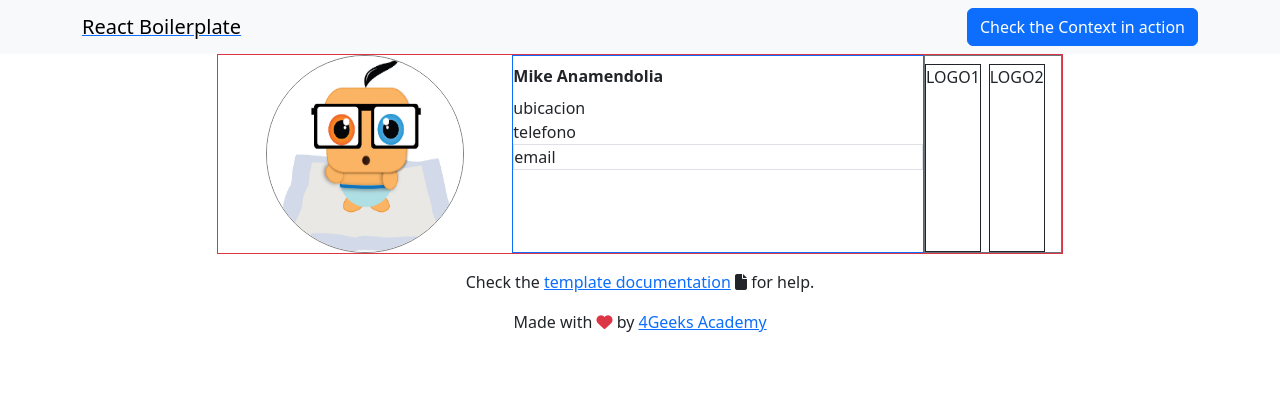
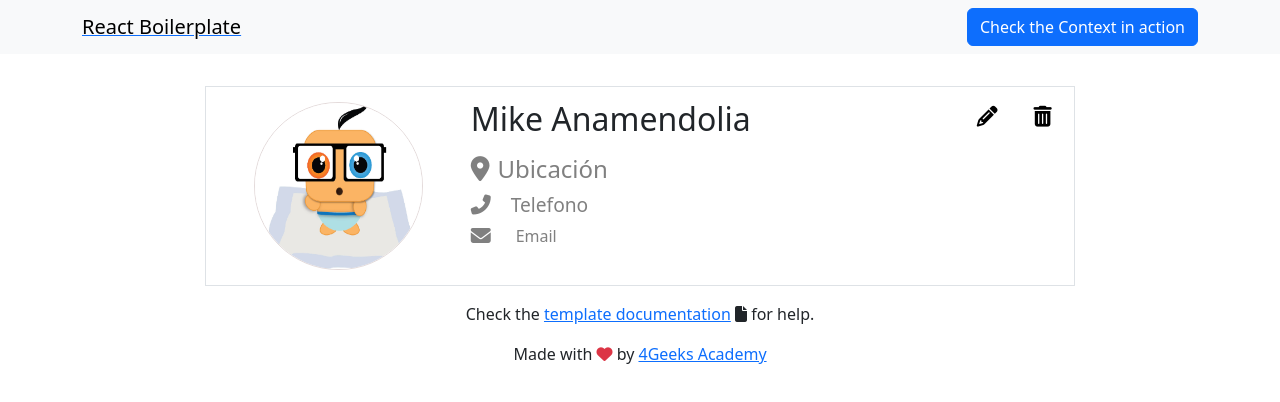
Before and after one commit to 4GeeksAcademy/yizazz-contact-list, a React (Vite) app: page /card in a window 1280 px wide. Shown: the top 402 px of the page. Built offline with nearby package versions, Linux system fonts and the light colour scheme.

Commit message:
Card lista

```diff
--- a/index.html
+++ b/index.html
@@ -1,16 +1,26 @@
 <!doctype html>
 <html lang="en">
+
 <head>
   <meta charset="UTF-8" />
   <link rel="icon" type="icon" href="/4geeks.ico" />
-    <link href="https://cdn.jsdelivr.net/npm/bootstrap@5.3.2/dist/css/bootstrap.min.css" rel="stylesheet" integrity="sha384-T3c6CoIi6uLrA9TneNEoa7RxnatzjcDSCmG1MXxSR1GAsXEV/Dwwykc2MPK8M2HN" crossorigin="anonymous">
-    <link rel="stylesheet" href="https://cdnjs.cloudflare.com/ajax/libs/font-awesome/6.5.2/css/all.min.css" integrity="sha512-SnH5WK+bZxgPHs44uWIX+LLJAJ9/2PkPKZ5QiAj6Ta86w+fsb2TkcmfRyVX3pBnMFcV7oQPJkl9QevSCWr3W6A==" crossorigin="anonymous" referrerpolicy="no-referrer" />
+  <link href="https://cdn.jsdelivr.net/npm/bootstrap@5.3.2/dist/css/bootstrap.min.css" rel="stylesheet"
+    integrity="sha384-T3c6CoIi6uLrA9TneNEoa7RxnatzjcDSCmG1MXxSR1GAsXEV/Dwwykc2MPK8M2HN" crossorigin="anonymous">
+  <link rel="stylesheet" href="https://cdnjs.cloudflare.com/ajax/libs/font-awesome/6.5.2/css/all.min.css"
+    integrity="sha512-SnH5WK+bZxgPHs44uWIX+LLJAJ9/2PkPKZ5QiAj6Ta86w+fsb2TkcmfRyVX3pBnMFcV7oQPJkl9QevSCWr3W6A=="
+    crossorigin="anonymous" referrerpolicy="no-referrer" />
   <meta name="viewport" content="width=device-width, initial-scale=1.0" />
   <title>Hello Rigo</title>
+  <script src="https://kit.fontawesome.com/82f081d3d1.js" crossorigin="anonymous"></script>
 </head>
+
 <body>
   <div id="root"></div>
   <script type="module" src="/src/main.jsx"></script>
-    <script src="https://cdn.jsdelivr.net/npm/bootstrap@5.3.2/dist/js/bootstrap.bundle.min.js" integrity="sha384-C6RzsynM9kWDrMNeT87bh95OGNyZPhcTNXj1NW7RuBCsyN/o0jlpcV8Qyq46cDfL" crossorigin="anonymous"></script>
+  <script src="https://cdn.jsdelivr.net/npm/bootstrap@5.3.2/dist/js/bootstrap.bundle.min.js"
+    integrity="sha384-C6RzsynM9kWDrMNeT87bh95OGNyZPhcTNXj1NW7RuBCsyN/o0jlpcV8Qyq46cDfL"
+    crossorigin="anonymous"></script>
+
 </body>
+
 </html>
--- a/src/components/AddContact.jsx
+++ b/src/components/AddContact.jsx
@@ -0,0 +1,7 @@
+export const AddContact =()=>{
+    return(
+        <>
+
+        </>
+    )
+}
--- a/src/components/Card.jsx
+++ b/src/components/Card.jsx
@@ -5,34 +5,36 @@ export const Card = () => {
         <>
             <div className="row justify-content-center">
                 <div className="col-12 col-md-8">
-                    <div id="container-card" className="border border-danger">
+                    <div className="row">
+                        <div id="container-card" className="border">
                             <img id="img-card" src={imagen} alt="imagen rigo" />
-                        <div id="info-card" className="border border-primary">
-                            <div className="fw-bold pt-2">
+                            <div id="info-card" className="">
+                                <div className="name pt-2">
                                     Mike Anamendolia
                                 </div>
-                            <div className="pt-2">
-                                ubicacion
+                                <div className="location-logo pt-2">
+                                    <i id="location" class="fa-solid fa-location-dot"></i>
+                                    <div className="location">Ubicación</div>
                                 </div>
-                            <div className="">
-                                telefono
+                                <div className="phone-logo mt-1">
+                                    <i id="phone" class="fa-solid fa-phone-flip"></i><div className="phone">Telefono</div>
                                 </div>
-                            <div className="border">
-                                email
+                                <div className="email-logo mt-1">
+                                    <i id="email" class="fa-solid fa-envelope"></i><div className="email">Email</div>
                                 </div>
                             </div>
-                        <div id="logos-card" className="border border-secondary">
-                            <div id="logo-1" className="border border-dark me-2 mt-2">
-                                LOGO1
+                            <div id="logos-card" className="">
+                                <div id="logo-1" className=" me-4 mt-2">
+                                   <button id="pencil-button"><i id="pencil" class="fa-solid fa-pencil"></i></button>
                                 </div>
-                            <div id="logo-2" className="border border-dark me-3 mt-2">
-                                LOGO2
+                                <div id="logo-2" className="me-3 mt-2">
+                                    <button id="trash-button"><i id="trash" class="fa-solid fa-trash-can"></i></button>
                                 </div>
                             </div>
 
                         </div>
                     </div>
-
+                </div>
             </div>
         </>
     )
--- a/src/index.css
+++ b/src/index.css
@@ -1,8 +1,7 @@
 #img-card {
     border-radius: 50%;
-    border: 1px solid grey;
-    width: fit-content;
-    height: 100%;
+    border: 1px solid rgb(228, 219, 219);
+    height: 85%;
     aspect-ratio: 1/1;
     margin: 1rem;
     margin-left: 3rem;
@@ -10,6 +9,7 @@
 }
 
 #container-card {
+    margin-top: 2rem;
     display: flex;
     align-items: center;
     justify-content: space-between;
@@ -17,11 +17,20 @@
     padding: 0;
 }
 
+#pencil-button {
+    background-color: white;
+    border: none;
+}
+
+#trash-button {
+    background-color: white;
+    border: none;
+}
+
 #info-card {
     height: 100%;
     width: 100%;
     flex-grow: 1;
-
 }
 
 #logos-card {
@@ -30,3 +39,67 @@
     height: 100%;
 
 }
+
+#email {
+    font-size: 20px;
+    color: grey;
+}
+
+#location {
+    font-size: 25px;
+    color: grey;
+}
+
+#phone {
+    font-size: 20px;
+    color: grey;
+}
+
+.location-logo {
+    display: flex;
+    align-items: center;
+    color: grey;
+}
+
+.name {
+    padding: none;
+    font-weight: lighter;
+    font-size: 2rem;
+}
+
+.location {
+    font-size: 1.5rem;
+    padding-left: 8px;
+}
+
+.phone-logo {
+    display: flex;
+    align-items: center;
+    color: grey;
+}
+
+#pencil {
+    font-size: 1.3rem;
+    margin-top: 10px;
+}
+
+#trash {
+    font-size: 1.3rem;
+    margin-top: 10px;
+}
+
+.phone {
+    padding-left: 20px;
+    font-size: 1.2rem;
+}
+
+.email {
+    font-size: 1rem;
+    padding-left: 25px;
+    color: grey;
+}
+
+.email-logo {
+    display: flex;
+    align-items: center;
+}
--- a/src/routes.jsx
+++ b/src/routes.jsx
@@ -11,6 +11,7 @@ import { Single } from "./pages/Single";
 import { Demo } from "./pages/Demo";
 import { Contact } from "./components/Contact";
 import { Card } from "./components/Card";
+import { AddContact } from "./components/AddContact";
 
 export const router = createBrowserRouter(
     createRoutesFromElements(
@@ -29,6 +30,7 @@ export const router = createBrowserRouter(
         <Route path="/demo" element={<Demo />} />
         <Route path="/contact" element={<Contact/>} />
         <Route path="/card" element={<Card/>} />
+        <Route path="/addcontact" element={<AddContact/>} />
       </Route>
     )
 );
```
Lines whose indentation alone changed are shown as unchanged.
